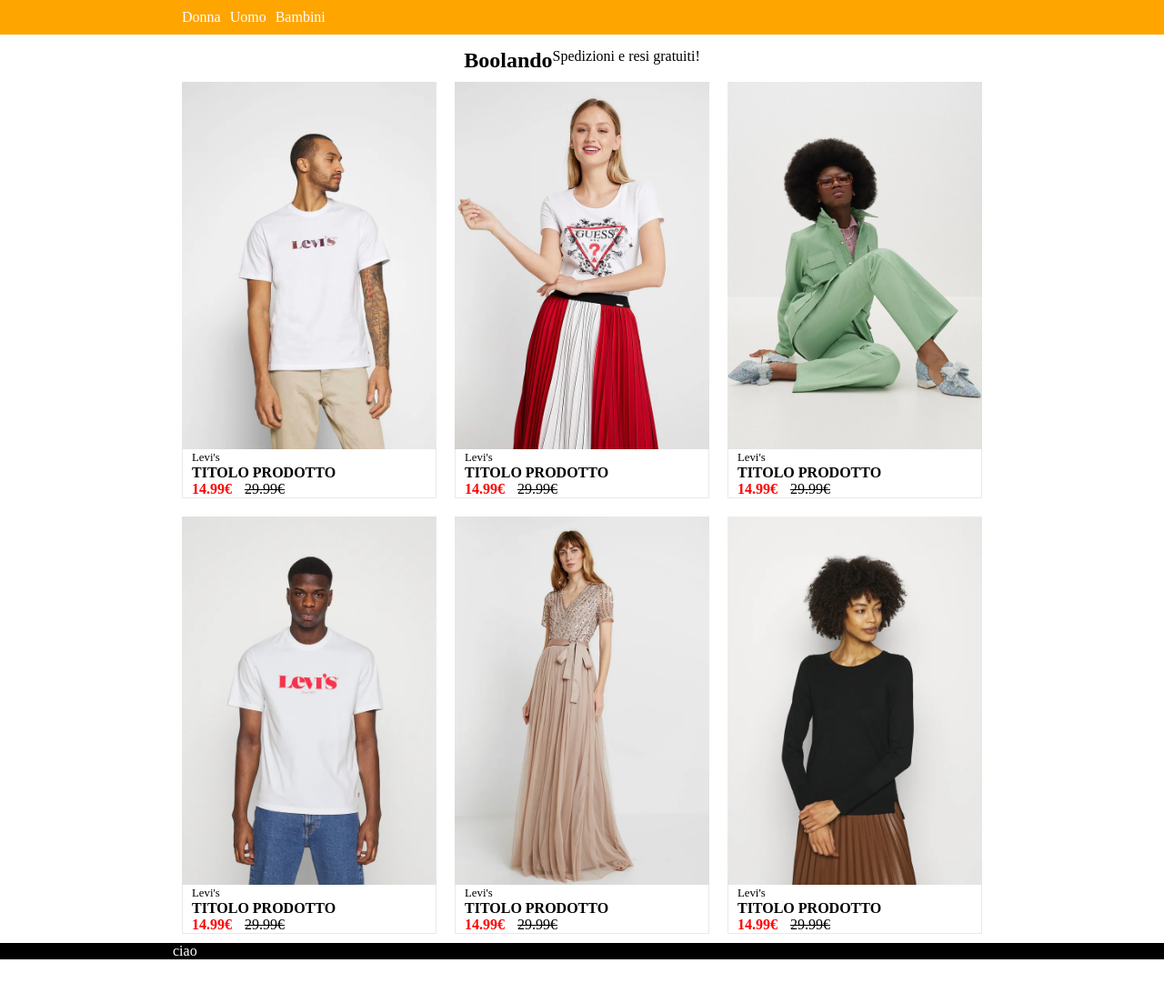
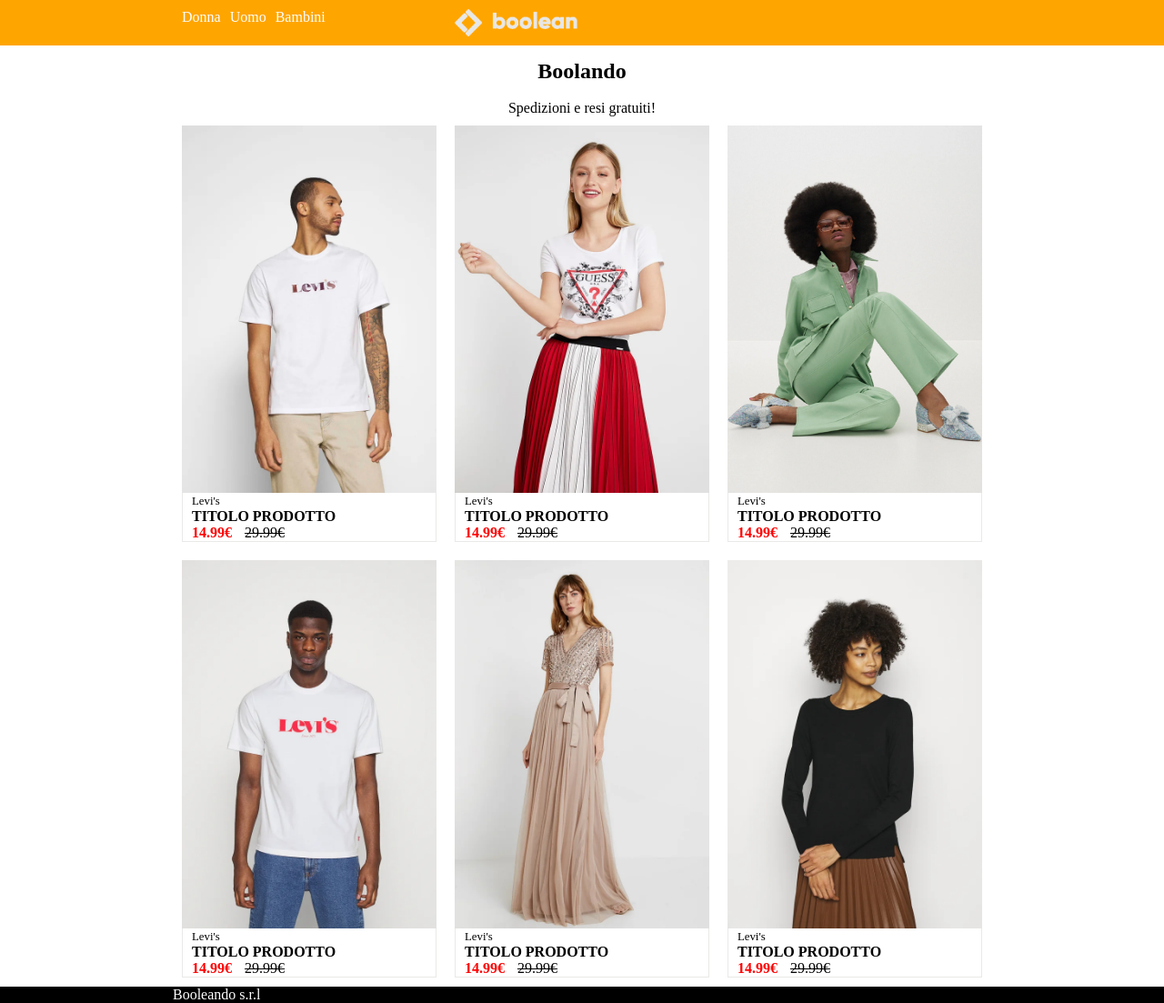
Before and after one commit to roby27/html-css-boolando, a plain HTML site: page index.html in a window 1280 px wide. Shown: the whole page at 91% size. Before the commit the page ends 1055 px from the top, so only its background shows below. Drawn offline with Linux system fonts and the light colour scheme.

Commit message:
ADD: html, css

```diff
--- a/css/style.css
+++ b/css/style.css
@@ -42,13 +42,19 @@ img {
 
 .page-title {
     display: flex;
+    flex-direction: column;
     justify-content: center;
+    align-items: center;
     padding-top: 15px;
 }
 
 .menu {
     display: flex;
     gap: 10px;
+}
+
+.logo {
+    height: 30px;
 }
 
 .col-100 {
--- a/index.html
+++ b/index.html
@@ -35,7 +35,7 @@
                             </ul>
                         </div>
                         <div class="col-33">
-
+                            <img class="logo" src="./img/boolean-logo.png" alt="">
                         </div>
                         <div class="col-33">
 
@@ -170,7 +170,7 @@
             <div class="page-footer">
                 <div class="container">
                     <div class="row">
-                        ciao
+                        <p>Booleando s.r.l</p>
                     </div>
                 </div>
             </div>
```
